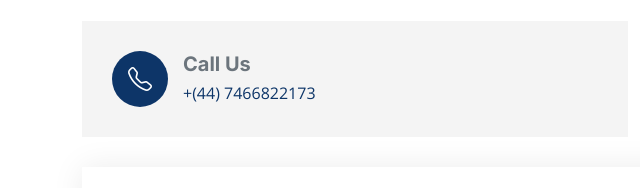
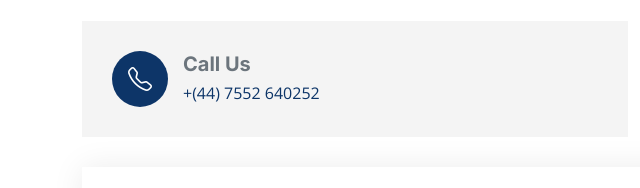
Before and after one commit to malcolm-wright/malcolm-wright.github.io, a plain HTML site: page index.html in a window 1280 px wide. Shown: the part 3558-3746 px from the top of the page, 0-640 px from the left. Drawn offline with nearby package versions, Linux system fonts and the light colour scheme.

Commit message:
Update index.html

```diff
--- a/index.html
+++ b/index.html
@@ -302,7 +302,7 @@
               <i class="icon bi bi-telephone flex-shrink-0"></i>
               <div>
                 <h3>Call Us</h3>
-                <a href="tel:+447466822173" class="phone">+(44) 7466822173</a>
+                 <a href="tel:+447552640252" class="phone">+(44) 7552 640252</a>
               </div>
             </div>
           </div>
```
